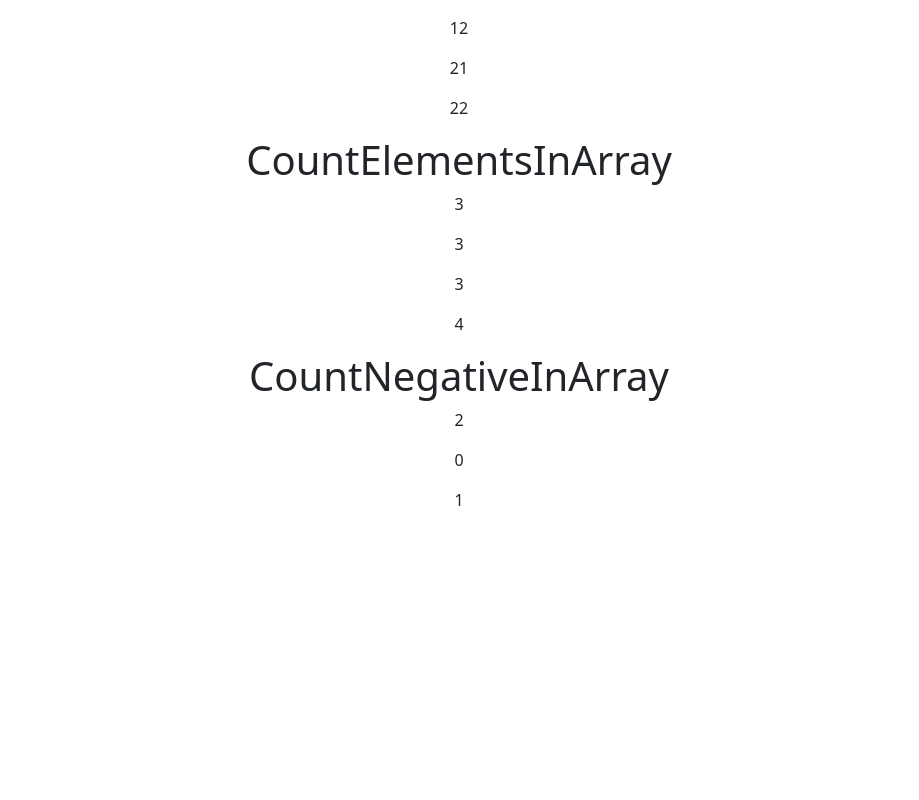
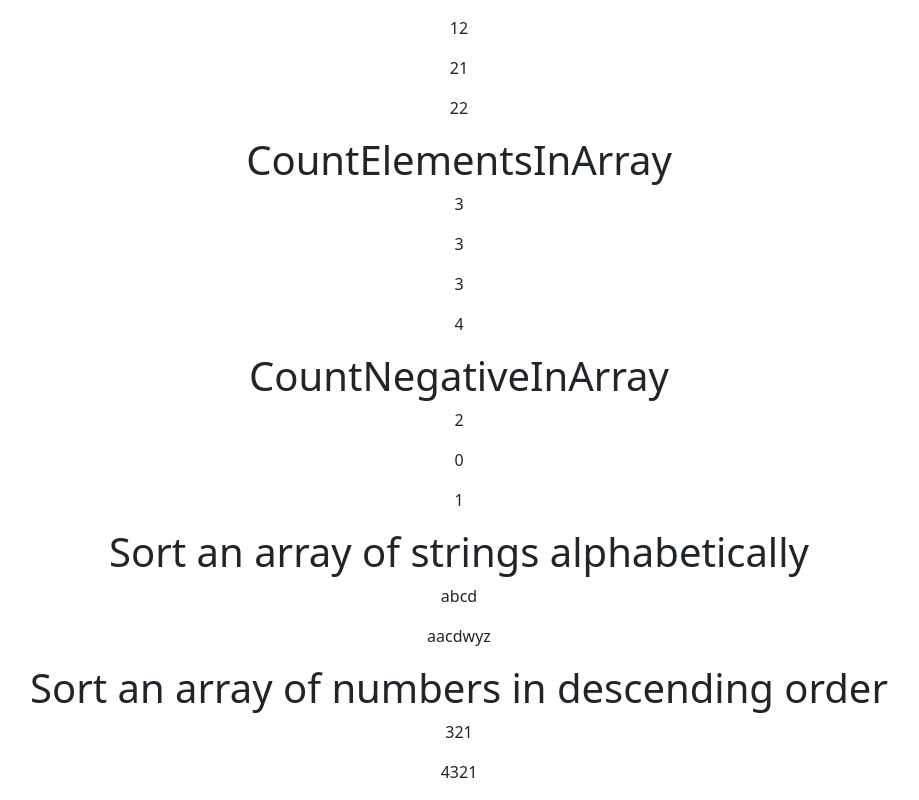
Before and after one commit to vinothsmart/react-redux-dashboard, a React (Create React App) app: page /jsc/arrays in a window 1280 px wide. Shown: the part 1009-1809 px from the top of the page, without its empty margins (181-1100 px from the left). Before the commit the page ends 1537 px from the top, so only its background shows below. Built offline with nearby package versions, Linux system fonts and the light colour scheme.

Commit message:
sortArrayofNumbersDescending

```diff
--- a/src/components/pages/JsChallange/Arrays.js
+++ b/src/components/pages/JsChallange/Arrays.js
@@ -17,6 +17,10 @@ const Arrays = () => {
 
   const countNegativeElementsInArray = (a) =>
     a.filter((item) => item < 0).length;
+
+  const sortAlphabeticArray = (a) => a.sort();
+
+  const sortArrayofNumbersDescending = (a) => a.sort((a, b) => b - a);
 
   return (
     <>
@@ -70,6 +74,16 @@ const Arrays = () => {
         <p>{countNegativeElementsInArray([0, 9, 1])}</p>
         <p>{countNegativeElementsInArray([4, -3, 2, 1, 0])}</p>
       </center>
+      <center>
+        <h1>Sort an array of strings alphabetically</h1>
+        <p>{sortAlphabeticArray(["b", "c", "d", "a"])}</p>
+        <p>{sortAlphabeticArray(["z", "c", "d", "a", "y", "a", "w"])}</p>
+      </center>
+      <center>
+        <h1>Sort an array of numbers in descending order</h1>
+        <p>{sortArrayofNumbersDescending([1, 3, 2])}</p>
+        <p>{sortArrayofNumbersDescending([4, 2, 3, 1])}</p>
+      </center>
     </>
   );
 };
```
